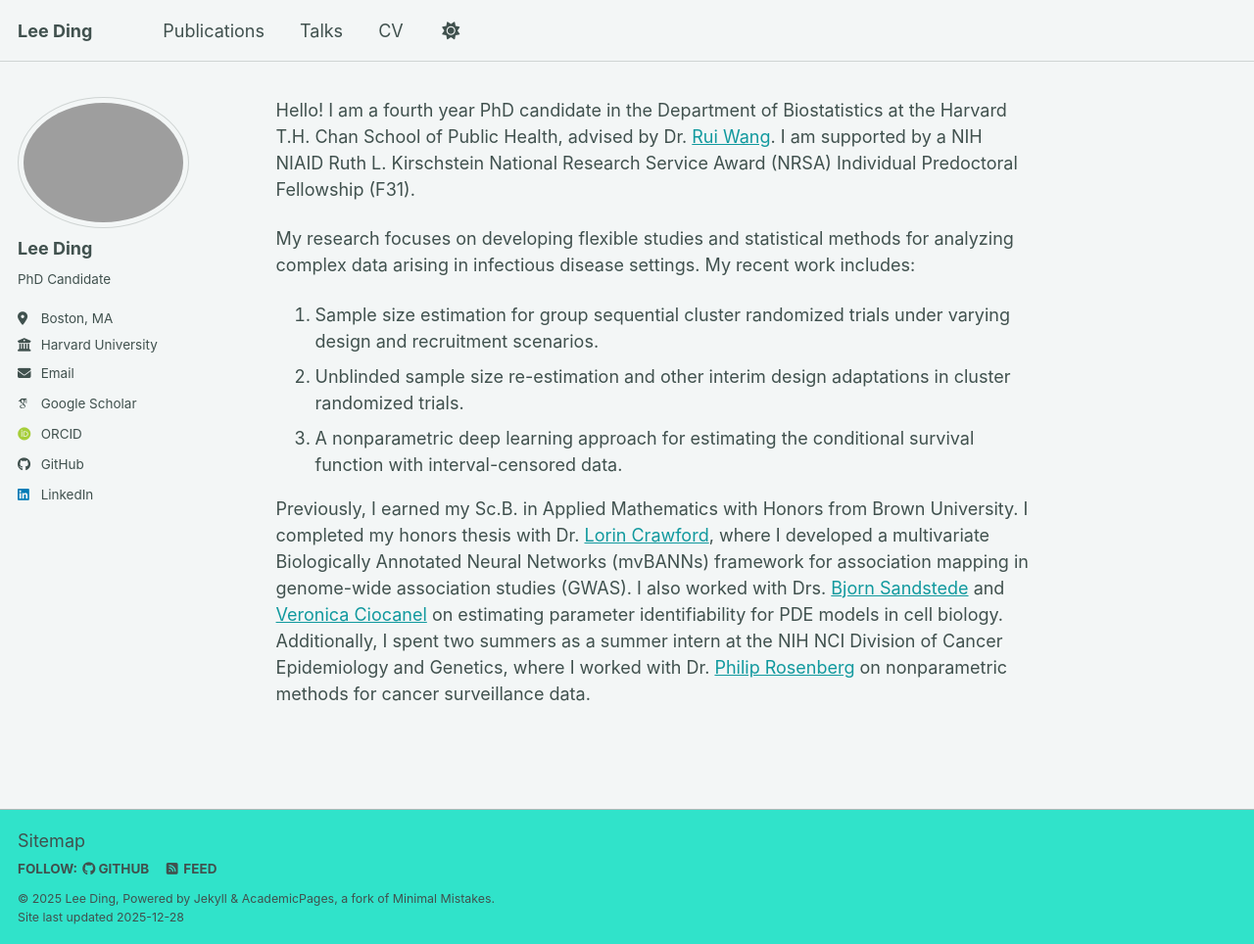
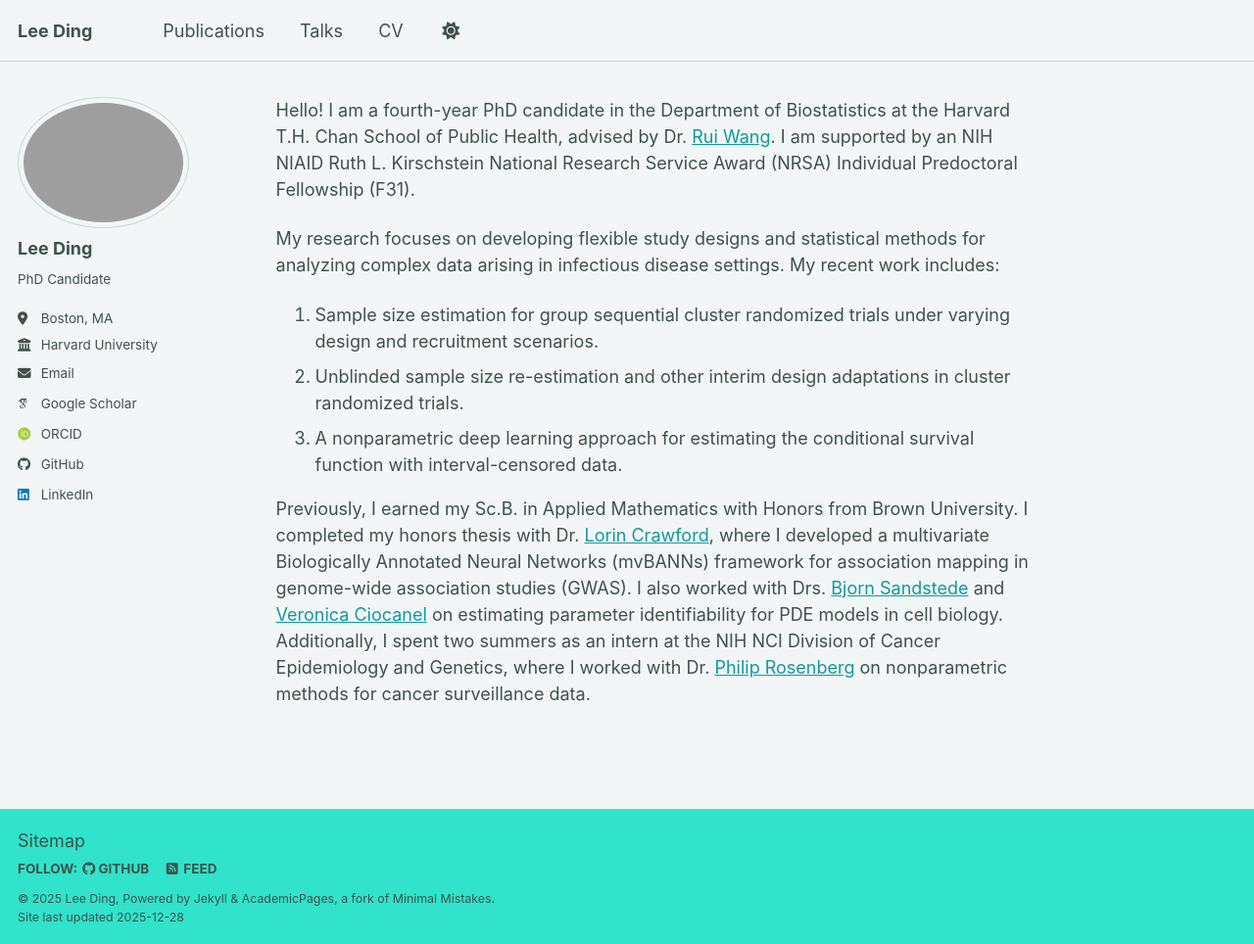
Before and after one commit to leejtding/leejtding.github.io, a Jekyll site: the page built from _pages/about.md, in a window 1280 px wide and 964 px high. Shown: the whole window at 98% size. Built offline with Jekyll 4.4.1, drawn with Linux system fonts in a browser that asks for light colours; some web fonts are replaced; a script bundle is joined from its source files by our own code; library files that are not in the unit come from our copies.

Commit message:
Updated about page

```diff
--- a/_pages/about.md
+++ b/_pages/about.md
@@ -6,19 +6,19 @@
   - /about.html
 ---
 
-Hello! I am a fourth year PhD candidate in the Department of Biostatistics at
+Hello! I am a fourth-year PhD candidate in the Department of Biostatistics at
 the Harvard T.H. Chan School of Public Health, advised by Dr.
 [Rui Wang](https://www.populationmedicine.org/people/researchers/rui-wang). I
-am supported by a NIH NIAID Ruth L. Kirschstein National Research Service Award
+am supported by an NIH NIAID Ruth L. Kirschstein National Research Service Award
 (NRSA) Individual Predoctoral Fellowship (F31).
 
-My research focuses on developing flexible studies and statistical methods for
+My research focuses on developing flexible study designs and statistical methods for
 analyzing complex data arising in infectious disease settings. My recent work includes:
 1. Sample size estimation for group sequential cluster randomized trials under
 varying design and recruitment scenarios.
 2. Unblinded sample size re-estimation and other interim design adaptations in
 cluster randomized trials.
-2. A nonparametric deep learning approach for estimating the conditional
+3. A nonparametric deep learning approach for estimating the conditional
 survival function with interval-censored data.
 
 Previously, I earned my Sc.B. in Applied Mathematics with Honors from Brown
@@ -28,6 +28,6 @@
 also worked with Drs. [Bjorn Sandstede](https://bjornsandstede.com/) and
 [Veronica Ciocanel](https://sites.math.duke.edu/~ciocanel/) on estimating
 parameter identifiability for PDE models in cell biology. Additionally, I spent
-two summers as a summer intern at the NIH NCI Division of Cancer Epidemiology and
+two summers as an intern at the NIH NCI Division of Cancer Epidemiology and
 Genetics, where I worked with Dr. [Philip Rosenberg](https://irp.nih.gov/pi/philip-rosenberg)
 on nonparametric methods for cancer surveillance data.
```
